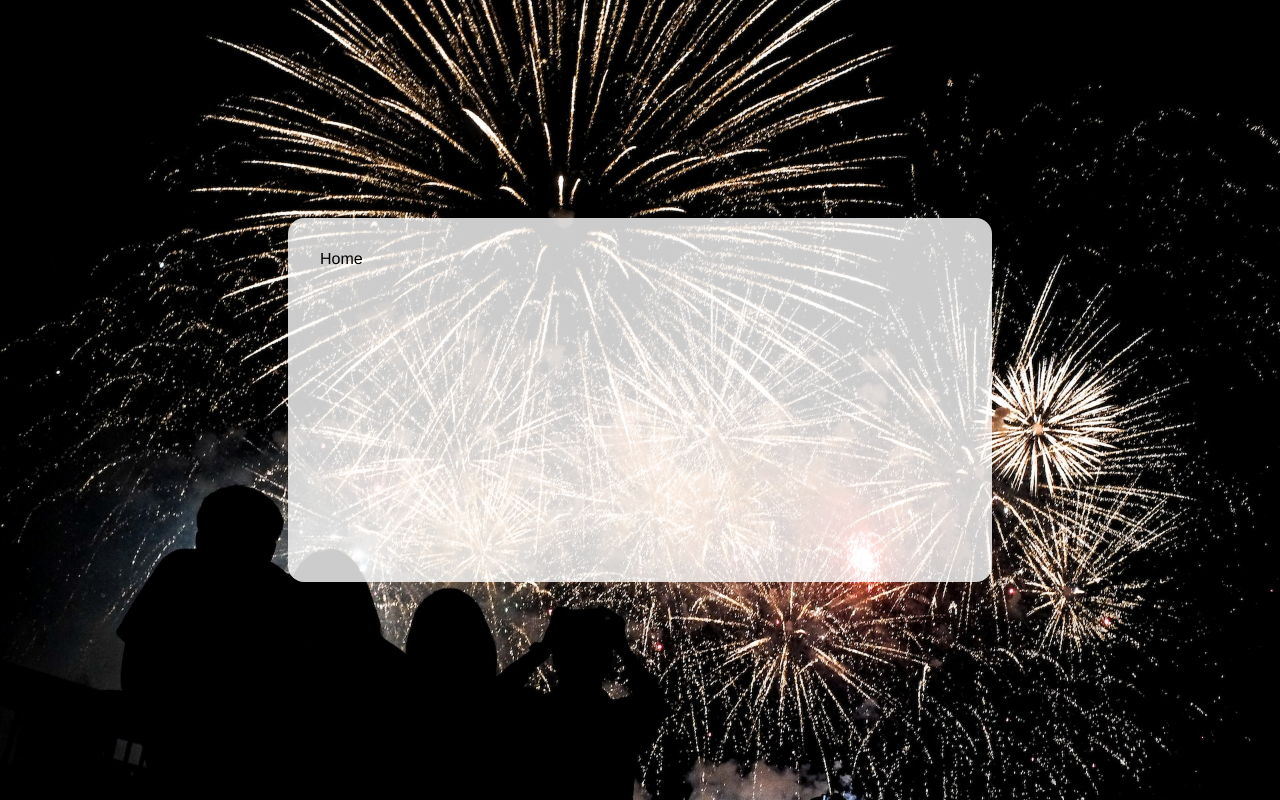
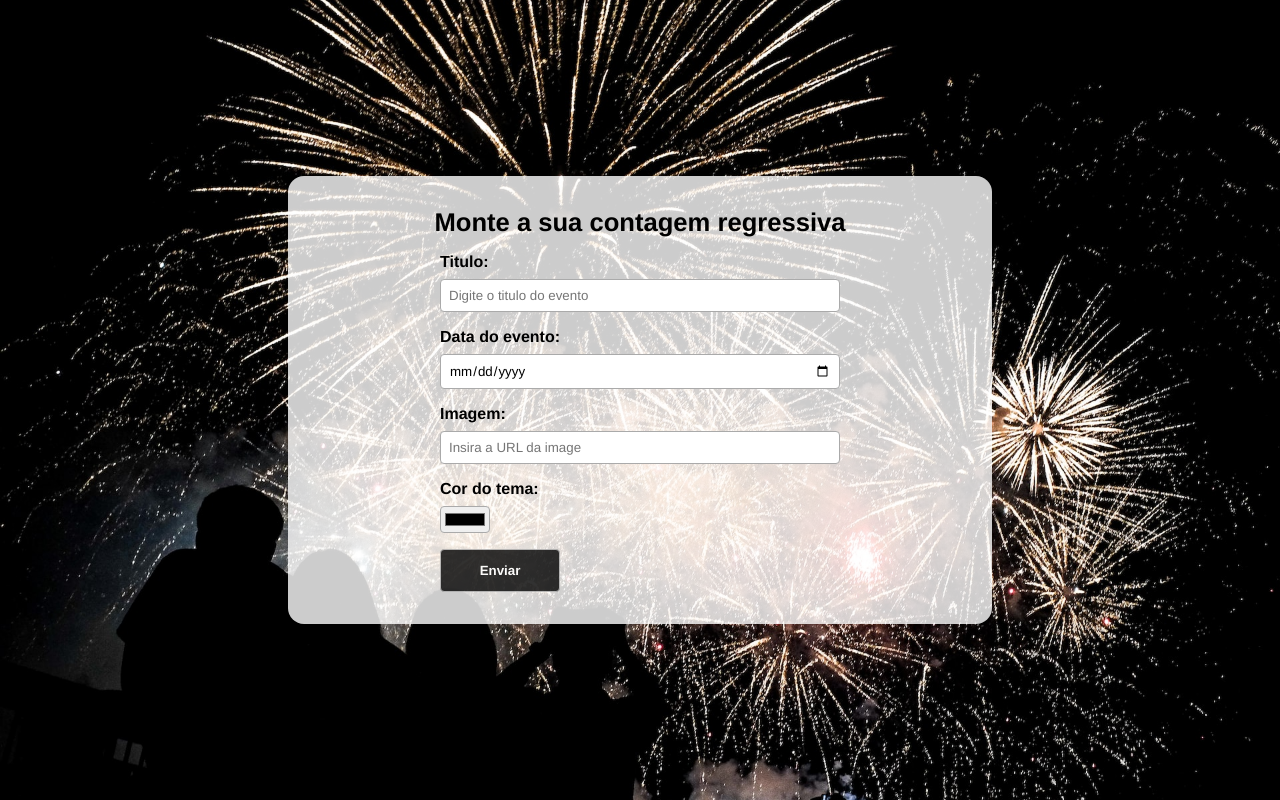
Before and after one commit to m4rcosmatos/countdown, a React (Vite) app: page / in a window 1280 px wide. Built offline with nearby package versions, Linux system fonts and the light colour scheme.

Commit message:
criando formulario da home

```diff
--- /dev/null
+++ b/src/routes/Home.css
@@ -0,0 +1,48 @@
+.home h2 {
+  text-align: center;
+  font-size: 1.6rem;
+  margin-bottom: 1rem;
+}
+
+.countdown-form {
+  display: flex;
+  flex-direction: column;
+  gap: 1rem;
+  max-width: 400px;
+  margin: 0 auto;
+}
+
+.countdown-form label {
+  display: flex;
+  flex-direction: column;
+  gap: 0.5rem;
+}
+
+.countdown-form span {
+  font-weight: bold;
+}
+
+.countdown-form input {
+  padding: 0.5rem;
+  border-radius: 4px;
+  border: 1px solid #aaa;
+}
+
+.countdown-form input[type="color"] {
+  padding: 2px;
+}
+
+.countdown-form input[type="submit"] {
+  background-color: #000;
+  color: #fff;
+  font-weight: bold;
+  width: 120px;
+  padding: 0.8rem;
+  cursor: pointer;
+  opacity: 0.8;
+  transition: 0.4s;
+}
+
+.countdown-form input[type="submit"]:hover {
+  opacity: 1;
+}
--- a/src/routes/Home.jsx
+++ b/src/routes/Home.jsx
@@ -1,7 +1,33 @@
-import React from "react";
-
+import "./Home.css";
 const Home = () => {
-  return <div>Home</div>;
+  return (
+    <div className="home">
+      <h2>Monte a sua contagem regressiva </h2>
+      <form className="countdown-form">
+        <label>
+          <span>Titulo:</span>
+          <input
+            type="text"
+            name="title"
+            placeholder="Digite o titulo do evento"
+          />
+        </label>
+        <label>
+          <span>Data do evento:</span>
+          <input type="date" name="date" />
+        </label>
+        <label>
+          <span>Imagem:</span>
+          <input type="text" name="image" placeholder="Insira a URL da image" />
+        </label>
+        <label>
+          <span>Cor do tema:</span>
+          <input type="color" name="color" />
+        </label>
+        <input type="submit" value="Enviar" />
+      </form>
+    </div>
+  );
 };
 
 export default Home;
```
